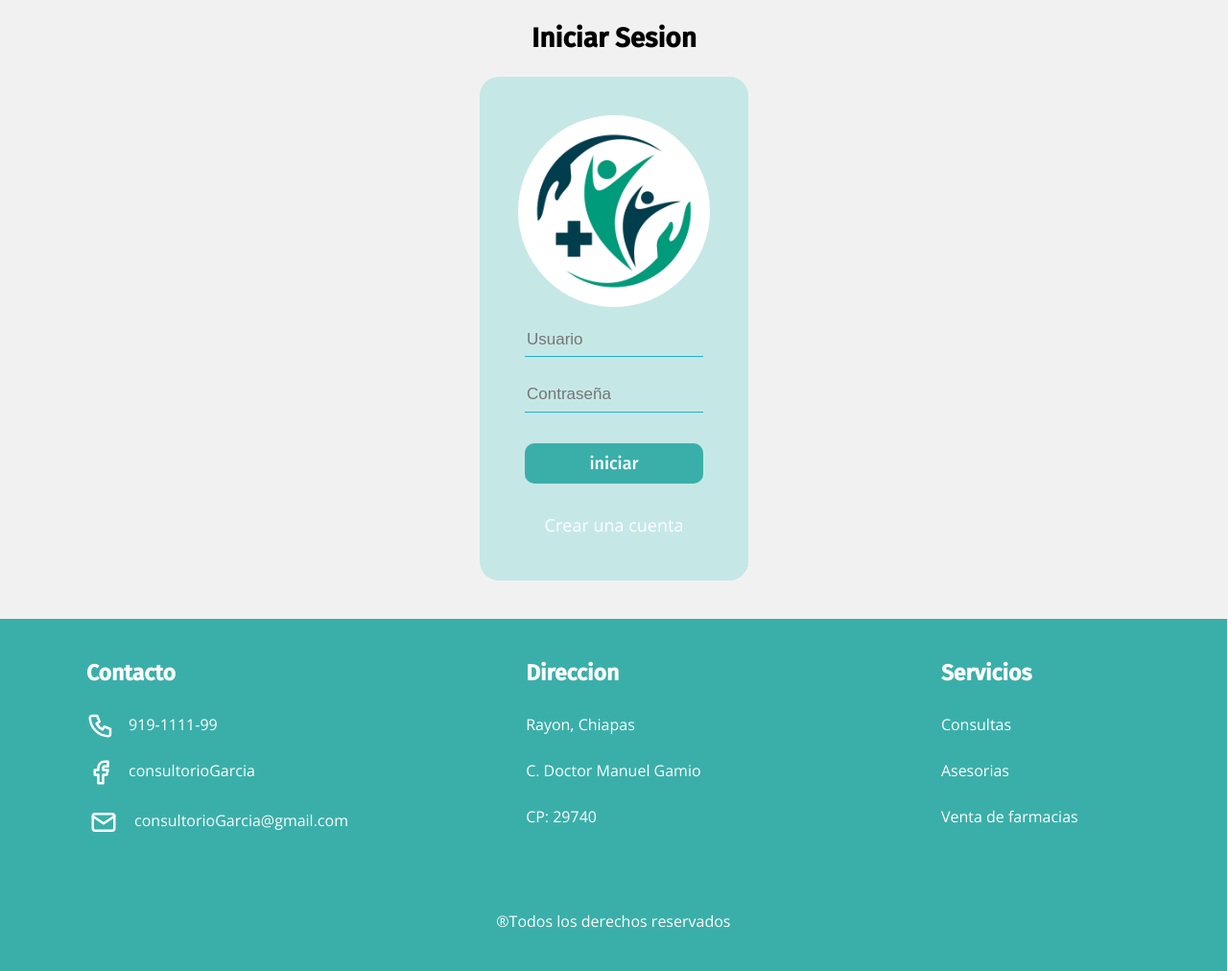
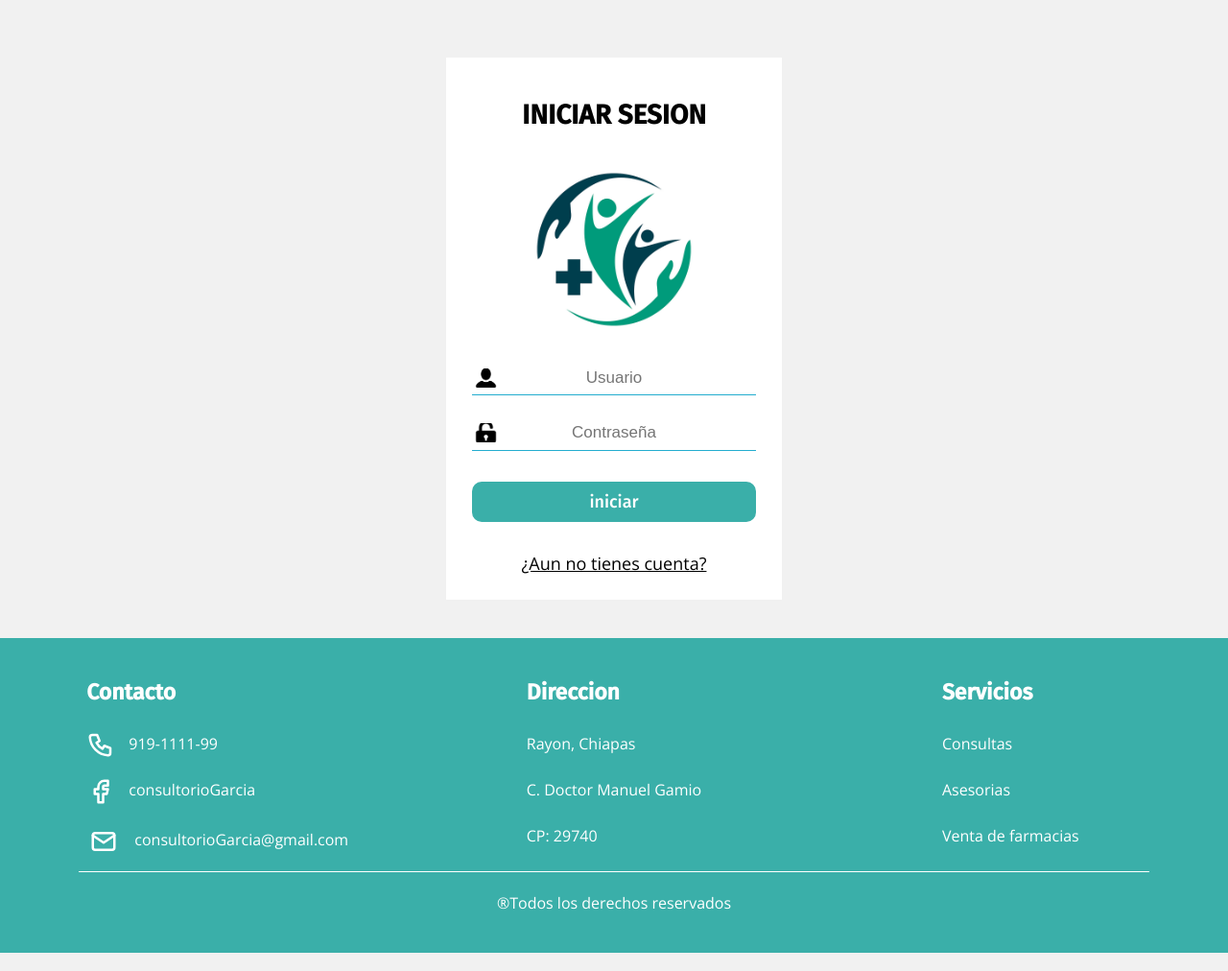
Before and after one commit to AngelTecnologias/ConsultorioGarcia, a PHP site: page /iniciarSesion.html in a window 1280 px wide. Shown: the part 109-1121 px from the top of the page at 96% size. Run offline with PHP 8.4, Linux system fonts and the light colour scheme.

Commit message:
re realizo cambios de estilos en los apartados de iniciar sesion, registrarse y se integro iconos para formularios

```diff
--- a/css/style.css
+++ b/css/style.css
@@ -103,7 +103,13 @@ img {
         align-items: center;
     }
 }
+
+
+
+
 /** Navegacion **/
+
+
 @media (min-width: 768px) {
     .navegacion {
         display: flex;
@@ -161,9 +167,11 @@ img {
     border: none;
     cursor: pointer;
     border-radius: 1rem;
-
+    transition: background-color .3s ease-out;
  }
-
+ .boton:hover{
+    background-color: #2cb3c5;
+}
 
  /* Slider */
 
@@ -310,14 +318,16 @@ img {
 
 /* Inciar sesion */
 .titulo--login{
+text-transform: uppercase;
 
 }
 .formularios--login{
 
-    background: rgba(22, 196, 187, 0.2);
+    background:  #ffffff;
     text-align: center;
     padding: 3rem;
-    border-radius: 2rem;
+    margin-top: 4rem;
+
 
 }
 ::placeholder{
@@ -327,17 +337,19 @@ img {
     @media (min-width: 368px) {
         .formularios--login{
             max-width: 100%;
+
         }
 
     }
     @media (min-width: 768px) {
         .formularios--login{
-            background: rgba(22, 196, 187, 0.2);
-            width: 28%;
+            background: #ffffff;
+            width: 35rem;
+            height: auto;
             margin: 0 auto;
             text-align: center;
-            padding: 4rem;
-            border-radius: 2rem;
+            padding: 2rem;
+            margin-top: 6rem;
 
         }
 
@@ -362,142 +374,71 @@ img {
     padding-bottom: 1.5rem;
    }
 
+   .enlace--crearCuenta a{
+    color: #000000;
+    text-decoration: underline;
+   }
 /* Registrarse */
+
+.icon-user::placeholder{
+    background-image: url(../assets/icons/user1.png) ;
+    background-size: 25px 25px;
+    background-repeat:  no-repeat;
+    background-position: left center;
+
+}
+.icon-pass::placeholder{
+    background-image:url(../assets/icons/pass.png);
+    background-size: 25px 25px;
+    background-repeat:  no-repeat;
+    background-position: left center;
+
+}
+.icon-user::placeholder{
+    text-align: center;
+}
+.icon-pass::placeholder{
+    text-align: center;
+}
 
 
 
-
-/* Productos */
-
-
-
-
-
-
-
-/* Nosotros */
-.titulo--contactos {
-    text-transform: uppercase 3;
-}
-.nosotros {
-    display: grid;
+.formulario--registrarse{
+    width: 35rem;
+    height: auto;
+    background-color: #ffffff;
+    padding: 2.5rem;
     margin: 0 auto;
-    column-gap: 2rem;
-    padding-right: 1rem;
-    background-color: #DEF2F1;
-
-
+    margin-top: 6rem;
 
 }
-
-@media (min-width: 768px) {
-    .nosotros{
-    grid-template-columns: 1fr 1fr;
-    width: 60%;
-    height: auto;
-    -webkit-box-shadow: 0px 0px 40px -11px rgba(0,0,0,0.57);
-    -moz-box-shadow: 0px 0px 40px -11px rgba(0,0,0,0.57);
-    box-shadow: 0px 0px 40px -11px rgba(0,0,0,0.57);
-    }
-
-}
-.nosotros--informacion{
-    text-align:center;
-    margin: auto auto;
-
-}
-
-/* Aside */
-
-.sidebar{
-    text-align: center;
-}
-.info-doctor__foto img{
-
-    border-radius: 50%;
-    max-width: 50%;
+.campo--registrar{
+    padding: 0.9rem;
 }
 
 
-/* footer */
-
-.footer{
-    display: grid;
-    grid-template-columns: 1fr ;
-    background-color:var(--primario);
-    padding: 2rem;
-    margin-top: 4rem;
-    text-align: center;
-    color: var(--blanco);
- }
-
- .footer__parrafo{
-
-
-
- }
- hr {
-    width: auto;
-    height: 1px;
-    background-color: red;
-  }
-
-@media (min-width: 700px) {
-    .footer{
-        display: grid;
-        grid-template-columns: 1fr 1fr 1fr;
-        justify-items: center;
-        text-align: left;
-
-    }
-    .footer__parrafo{
-
-        margin-top: 4rem;
-        grid-column: -4 /-1;
-        max-width: max-content;
-
-
-
-    }
-
-}
-@media (min-width: 900px) {
-    .footer{
-        grid-template-columns: 1fr 1fr ;
-       width: 99.9%;
-
-    }
-
-
-}
-@media (min-width: 1200px) {
-    .footer{
-        grid-template-columns: 1fr 1fr 1fr ;
-
-
-    }
-
-
+.campo__field--registrar{
+background-color: transparent;
 }
 
-svg{
-    display:inline-block;
-    vertical-align:middle;
-    margin-right: 1rem;
+.boton--registrar{
+    background-color:var(--primario);
+}
+.form{
+   display: grid;
+   grid-template-columns: 1fr 1fr;
+}
+
+.block{
+    grid-column: 1 / 3;
 
 }
 
 
-/* apartado productos */
-
-
+/* Productos */
 .elementos{
 
-
     padding: 2rem;
-
-
-
 
 }
 
@@ -537,3 +478,130 @@ svg{
     }
 
 }
+
+
+
+
+
+/* Nosotros */
+.titulo--contactos {
+    text-transform: uppercase;
+}
+.nosotros {
+    display: grid;
+    margin: 0 auto;
+    column-gap: 2rem;
+    padding-right: 1rem;
+    background-color: #ffffff;
+
+
+
+}
+
+@media (min-width: 768px) {
+    .nosotros{
+    grid-template-columns: 1fr 1fr;
+    width: 60%;
+    height: auto;
+    -webkit-box-shadow: 0px 0px 40px -11px rgba(0,0,0,0.57);
+    -moz-box-shadow: 0px 0px 40px -11px rgba(0,0,0,0.57);
+    box-shadow: 0px 0px 40px -11px rgba(0,0,0,0.57);
+    }
+
+}
+.nosotros--informacion{
+    text-align:center;
+    margin: auto auto;
+
+}
+
+/* Aside */
+
+.sidebar{
+    text-align: center;
+}
+.info-doctor__foto img{
+
+    border-radius: 50%;
+    max-width: 50%;
+
+}
+
+
+/* footer */
+
+.footer{
+    display: grid;
+    grid-template-columns: 1fr ;
+    background-color:var(--primario);
+    padding: 2rem;
+    margin-top: 4rem;
+    text-align: center;
+    color: var(--blanco);
+ }
+
+
+ .footer__parrafo{
+
+    border-top: 1px solid var(--blanco);
+    text-align: center;
+    width: 100%;
+
+
+ }
+
+
+@media (min-width: 700px) {
+    .footer{
+        display: grid;
+        grid-template-columns: 1fr 1fr 1fr;
+        justify-items: center;
+        text-align: left;
+
+    }
+    .footer__parrafo{
+        grid-column: 1 / 4;
+        width: 90%;
+     }
+
+}
+@media (min-width: 375px) {
+    .footer{
+        grid-template-columns:  1fr ;
+
+
+    }
+
+
+}
+@media (min-width: 900px) {
+    .footer{
+        grid-template-columns: 1fr 1fr 1fr ;
+
+    }
+
+
+}
+@media (min-width: 1200px) {
+    .footer{
+        grid-template-columns: 1fr 1fr 1fr ;
+    }
+
+
+}
+@media (min-width: 1900px) {
+    .footer{
+        grid-template-columns: 1fr 1fr 1fr ;
+
+
+    }
+
+
+}
+
+svg{
+    display:inline-block;
+    vertical-align:middle;
+    margin-right: 1rem;
+
+}
--- a/iniciarSesion.html
+++ b/iniciarSesion.html
@@ -44,25 +44,31 @@
 
     <div class="contenedor">
         <main>
-            <h2  class="titulo--login centrar-texto  ">Iniciar Sesion</h2>
+
 
             <div class="formularios--login">
+                <h2  class="titulo--login centrar-texto  ">iniciar Sesion</h2>
+
                 <img class="contactos__logo contactos__logo--login" src="assets/logo/logo.jpg" alt="">
 
                 <form action="">
                     <div class="campo--login">
-                        <input class="campo__field campo__field--login" type="text" placeholder="Usuario">
+                        <input class="campo__field campo__field--login icon-user" type="text" placeholder="Usuario">
                     </div>
 
                     <div class="campo--login">
-                        <input class="campo__field campo__field--login"type="password" placeholder="Contraseña">
+                        <input class="campo__field campo__field--login  icon-pass"type="password" placeholder="Contraseña">
                     </div>
                     <div class="campo--login">
                         <input type="submit" value="iniciar" class="boton boton--login ">
 
                     </div>
+                    <div class="enlace--crearCuenta">
 
-                    <a href="">Crear una cuenta</a>
+                        <a href="registrarse.html">¿Aun no tienes cuenta?</a>
+
+                    </div>
+
                 </form>
 
             </div>
@@ -109,7 +115,7 @@
             <p>Venta de farmacias</p>
         </div>
 
-        <div class="footer__parrafo">
+        <div class="footer__parrafo block1">
             <p>  ®Todos los derechos reservados   </p>
         </div>
 
```
Also changed, not shown: index.html (+5 -2 lines), registrarse.html (+132 -3 lines), Contactos.html (line endings or trailing spaces), assets/icons/mail.png (added), assets/icons/menu.svg (added), assets/icons/pass.png (added), assets/icons/user.png (added), assets/icons/user1.png (added).
